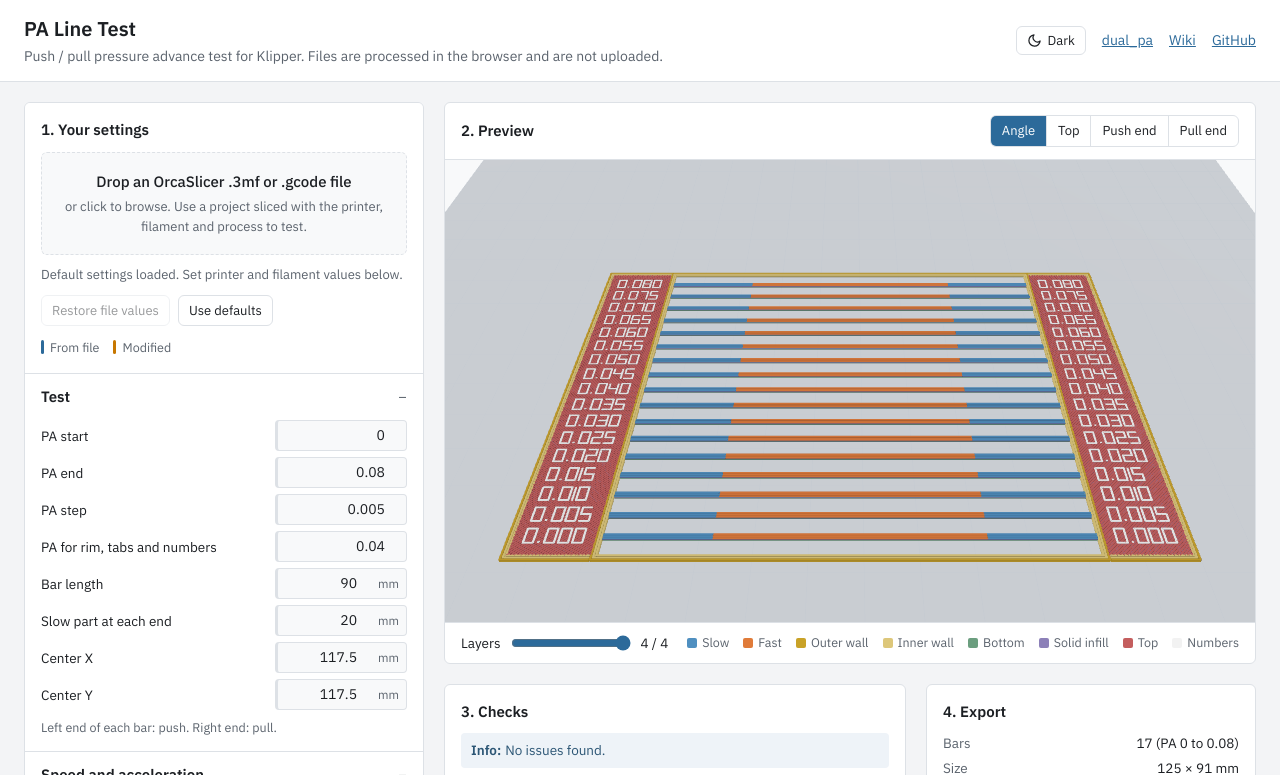
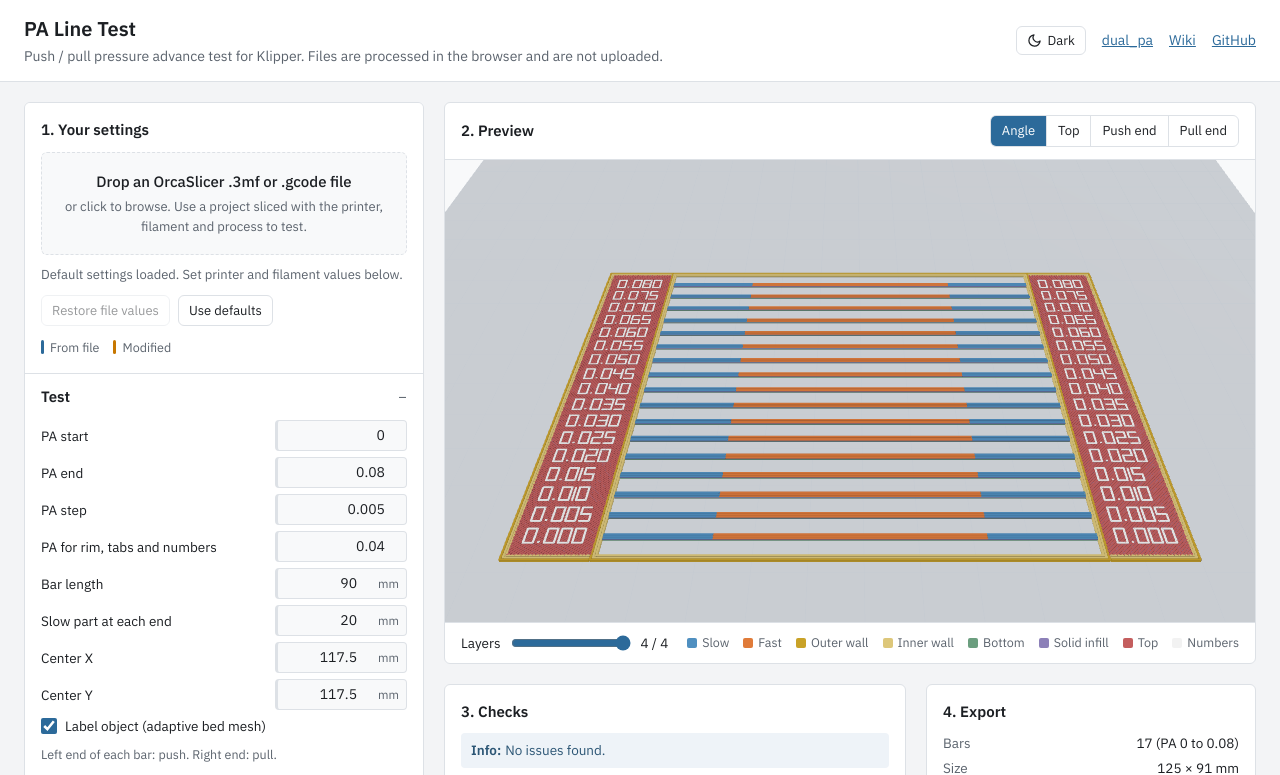
Before and after one commit to VcikeyTheCoder/pa_line_test, a plain HTML site: page index.html in a window 1280 px wide. Both pictures are taken after a click on the button "Use defaults". Shown: the top 775 px of the page. Drawn offline with nearby package versions, Linux system fonts and the light colour scheme.

Commit message:
Label object for adaptive bed mesh

```diff
--- a/css/style.css
+++ b/css/style.css
@@ -101,6 +101,9 @@ fieldset > details[open] > summary::after { content: "−"; }
 .fields { padding: 0 16px 14px; display: grid; gap: 6px; }
 .field { display: grid; grid-template-columns: 1fr 132px; align-items: center; gap: 10px; }
 .field label { font-size: 13.5px; }
+.field.check { grid-template-columns: 1fr; }
+.field.check label { display: flex; align-items: center; gap: 8px; cursor: pointer; }
+.field.check input { width: 16px; height: 16px; margin: 0; accent-color: var(--accent); }
 .input {
   display: flex; align-items: center; background: var(--field); border: 1px solid var(--line);
   border-left: 3px solid var(--line); border-radius: 4px;
--- a/js/app.js
+++ b/js/app.js
@@ -21,6 +21,15 @@ function buildForm() {
     box.className = 'fields';
     for (const f of FIELDS.filter((x) => x.g === g)) {
       const row = document.createElement('div');
+      if (f.type === 'bool') {
+        row.className = 'field check';
+        row.innerHTML = `<label for="f_${f.id}"><input type="checkbox" id="f_${f.id}"> ${f.label}</label>`;
+        box.appendChild(row);
+        row.querySelector('input').addEventListener('change', (e) => {
+          state.values[f.id] = e.target.checked; state.source[f.id] = 'edited'; schedule();
+        });
+        continue;
+      }
       row.className = 'field';
       row.innerHTML = `<label for="f_${f.id}">${f.label}</label>
         <span class="input" id="w_${f.id}"><input type="number" id="f_${f.id}" step="${f.step}" inputmode="decimal">${f.unit ? `<span class="unit">${f.unit}</span>` : ''}</span>`;
@@ -67,6 +76,7 @@ function tag(id) {
 function fillForm() {
   for (const f of FIELDS) {
     const v = state.values[f.id];
+    if (f.type === 'bool') { $('f_' + f.id).checked = !!v; continue; }
     $('f_' + f.id).value = v === null || v === undefined ? '' : +(+v).toFixed(4);
     tag(f.id);
   }
--- a/js/generate.js
+++ b/js/generate.js
@@ -238,6 +238,15 @@ export function generate(v, cfgVars) {
   w.out(`; size ${f3(L.x1 - L.x0)} x ${f3(L.y1 - L.y0)} mm, center ${f3(v.center_x)}, ${f3(v.center_y)}`);
   w.out('');
 
+  // one object around the whole test, so Klipper's adaptive mesh (ADAPTIVE=1, KAMP)
+  // probes only this area. Written before the start G-code, like Orca does
+  const OBJ = 'pa_line_test';
+  if (v.label_object) {
+    const [ax, ay] = place.min, [bx, by] = place.max;
+    const poly = [[ax, ay], [bx, ay], [bx, by], [ax, by], [ax, ay]].map(([x, y]) => `[${f3(x)},${f3(y)}]`).join(',');
+    w.out(`EXCLUDE_OBJECT_DEFINE NAME=${OBJ} CENTER=${f3((ax + bx) / 2)},${f3((ay + by) / 2)} POLYGON=[${poly}]`);
+  }
+
   // temperatures, if the start G-code doesn't set them (like the slicers do)
   const sg = v.start_gcode || '';
   const nozzleDone = /\bM10[49]\b/i.test(start.text) || /first_layer_temperature|nozzle_temperature/.test(sg);
@@ -277,6 +286,7 @@ export function generate(v, cfgVars) {
     if (layer === Math.max(1, Math.round(v.fan_off_layers) + 1))
       w.out(v.fan_speed > 0 ? `M106 S${Math.round(Math.min(100, v.fan_speed) * 2.55)}` : 'M107');
     w.setAccel(first ? v.first_layer_accel : v.print_accel);
+    if (v.label_object) w.out(`EXCLUDE_OBJECT_START NAME=${OBJ}`);
 
     if (layer <= 3) {
       const wallSpeed = first ? v.first_layer_speed : v.wall_speed;
@@ -357,6 +367,7 @@ export function generate(v, cfgVars) {
         });
       }
     }
+    if (v.label_object) w.out(`EXCLUDE_OBJECT_END NAME=${OBJ}`);
   }
   w.retract();
   w.out(`G1 Z${f3(z + 5)} F600`);
--- a/js/settings.js
+++ b/js/settings.js
@@ -142,6 +142,7 @@ export const FIELDS = [
     read: (c) => bedOf(c) && (bedOf(c).x0 + bedOf(c).x1) / 2 },
   { id: 'center_y', g: 'test', label: 'Center Y', unit: 'mm', def: null, step: 1,
     read: (c) => bedOf(c) && (bedOf(c).y0 + bedOf(c).y1) / 2 },
+  { id: 'label_object', g: 'test', label: 'Label object (adaptive bed mesh)', type: 'bool', def: true },
   // speed and acceleration
   { id: 'fast_speed', g: 'speed', label: 'Fast speed (outer wall)', unit: 'mm/s', def: 150, step: 1,
     read: (c) => plain(num(c, 'outer_wall_speed')) },
```
Also changed, not shown: tests/test.mjs (+10 -0 lines).
